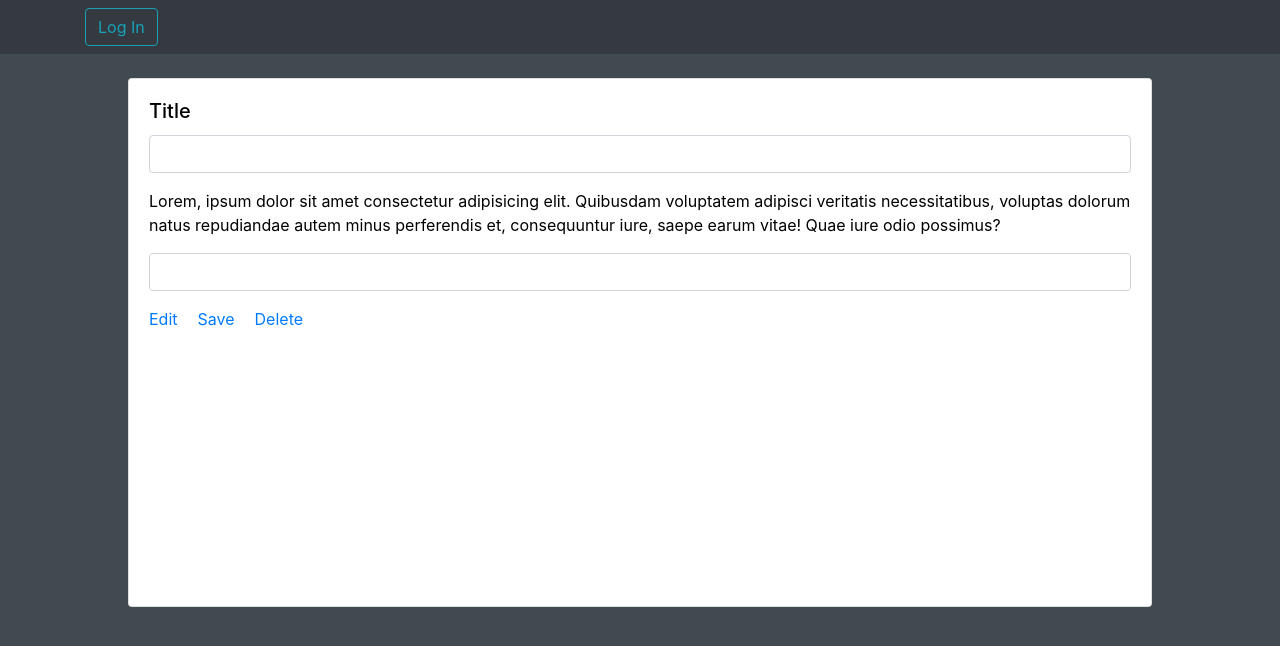
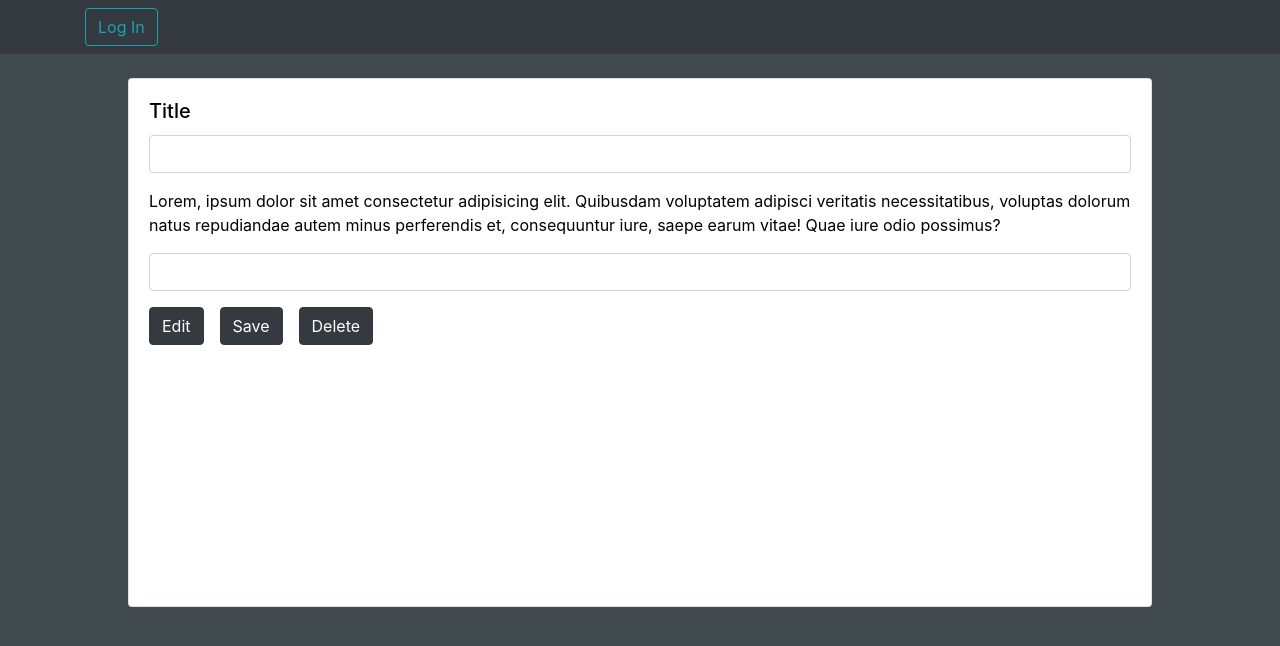
Before and after one commit to Voters25/Crads_client, a React (Create React App) app: page /card in a window 1280 px wide. Shown: the top 646 px of the page. Built offline with nearby package versions, Linux system fonts and the light colour scheme.

Commit message:
cardEdit v 0.3

```diff
--- a/src/Components/Card/CardEdit.jsx
+++ b/src/Components/Card/CardEdit.jsx
@@ -1,11 +1,12 @@
 import React, { Component } from 'react'
 import classes from './CardEdit.module.css';
-import { Row, Col, Card, FormGroup, FormControl } from 'react-bootstrap';
+import { Row, Col, Card, FormGroup, FormControl, Button } from 'react-bootstrap';
 
 export default class CardEdit extends React.Component {
     render() {
 
         // ЕСЛИ КЛИКНУЛИ ПО edit ТО ОТРИСОВАТЬ ФОРМУ С ТЕКСТОМ ИЗ КАРТОЧКИ
+
 
         this.newTitleElement = React.createRef();
         this.onChangeCardTitle = () => {
@@ -20,6 +21,17 @@ export default class CardEdit extends React.Component {
             this.props.changeCardText(text);
         }
         console.log(this.props.cardText);
+
+
+        this.editCard = () => {
+            console.log('Edit');
+        }
+        this.saveCard = () => {
+            console.log('Save');
+        }
+        this.deleteCard = () => {
+            console.log('Delete');
+        }
 
 
 
@@ -42,9 +54,9 @@ export default class CardEdit extends React.Component {
                             <FormControl onChange={this.onChangeCardText} ref={this.newTextElement} value={this.props.cardText} aria-describedby></FormControl>
                         </FormGroup>
 
-                        <Card.Link href='#'>Edit</Card.Link>
-                        <Card.Link href='#'>Save</Card.Link>
-                        <Card.Link href='#'>Delete</Card.Link>
+                        <Button onClick={this.editCard} className="mr-3" variant="dark">Edit</Button>
+                        <Button onClick={this.saveCard} className="mr-3" variant="dark">Save</Button>
+                        <Button onClick={this.deleteCard} className="mr-3" variant="dark">Delete</Button>
                     </Card.Body>
                 </Card>
 
@@ -53,9 +65,14 @@ export default class CardEdit extends React.Component {
     }
 }
 
+
+
+
 /*
 
-<Col className={classes.Test} ></Col>
+<Card.Link href='#'>Edit</Card.Link>
+<Card.Link href='#'>Save</Card.Link>
+<Card.Link href='#'>Delete</Card.Link>
 
 */
 
--- a/src/Components/CardsList/CardElement/CardElement.jsx
+++ b/src/Components/CardsList/CardElement/CardElement.jsx
@@ -1,6 +1,6 @@
 import React, { Component } from 'react'
 //import classes from './CardList.module.css';
-import { Row, Col, Card } from 'react-bootstrap'
+import { Row, Col, Card, Button } from 'react-bootstrap'
 import CardElementContainer from './CardElementContainer';
 
 export default class CardElement extends React.Component {
@@ -21,9 +21,9 @@ export default class CardElement extends React.Component {
                     </Card.Title>
                     <Card.Text>
                         Lorem, ipsum dolor sit amet consectetur adipisicing elit. Quibusdam voluptatem adipisci veritatis necessitatibus, voluptas dolorum natus repudiandae autem minus perferendis et, consequuntur iure, saepe earum vitae! Quae iure odio possimus?
-                                    </Card.Text>
-                    <Card.Link href='#'>Edit</Card.Link>
-                    <Card.Link href='#'>Delete</Card.Link>
+                    </Card.Text>
+                    <Button className="mr-3" variant="dark">Open</Button>
+                    <Button className="mr-3" variant="dark">Delete</Button>
                 </Card.Body>
             </Card>
         )
```
